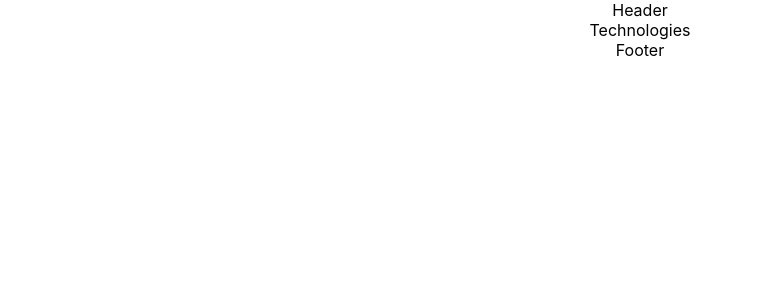
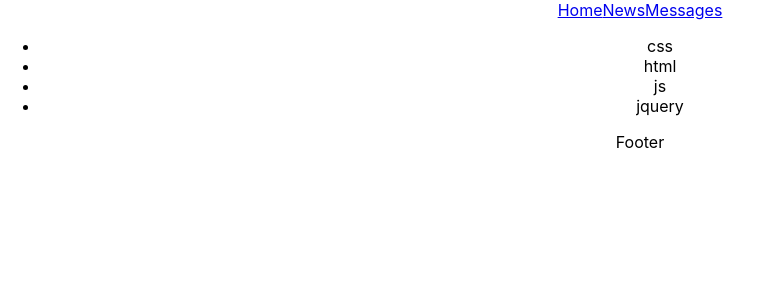
Before and after one commit to AlexandrDubiaga/Network, a React (Create React App) app: page / in a window 1280 px wide. Shown: the top 300 px of the page, without its empty margins (0-762 px from the left). Built offline with nearby package versions, Linux system fonts and the light colour scheme.

Commit message:
update components Header technologies Footer

```diff
--- a/src/App.js
+++ b/src/App.js
@@ -4,7 +4,7 @@
 import Technologies from "./Technologies";
 import Footer from "./Footer";
 
-function App() {
+const App = () => {
     return (
         <div className="App">
             <Header />
--- a/src/Footer.jsx
+++ b/src/Footer.jsx
@@ -1,6 +1,6 @@
 import React from 'react';
 
-function Footer() {
+const Footer = () => {
     return (
         <div>
             Footer
--- a/src/Header.jsx
+++ b/src/Header.jsx
@@ -1,9 +1,11 @@
 import React from 'react';
 
-function Header() {
+const Header = ()=> {
     return (
         <div>
-            Header
+            <a href="#s">Home</a>
+            <a href="#s">News</a>
+            <a href="#s">Messages</a>
         </div>
     );
 }
--- a/src/Technologies.jsx
+++ b/src/Technologies.jsx
@@ -1,9 +1,14 @@
 import React from 'react';
 
-function Technologies() {
+const Technologies = () => {
     return (
         <div>
-            Technologies
+            <ul>
+                <li>css</li>
+                <li>html</li>
+                <li>js</li>
+                <li>jquery</li>
+            </ul>
         </div>
     );
 }
```
